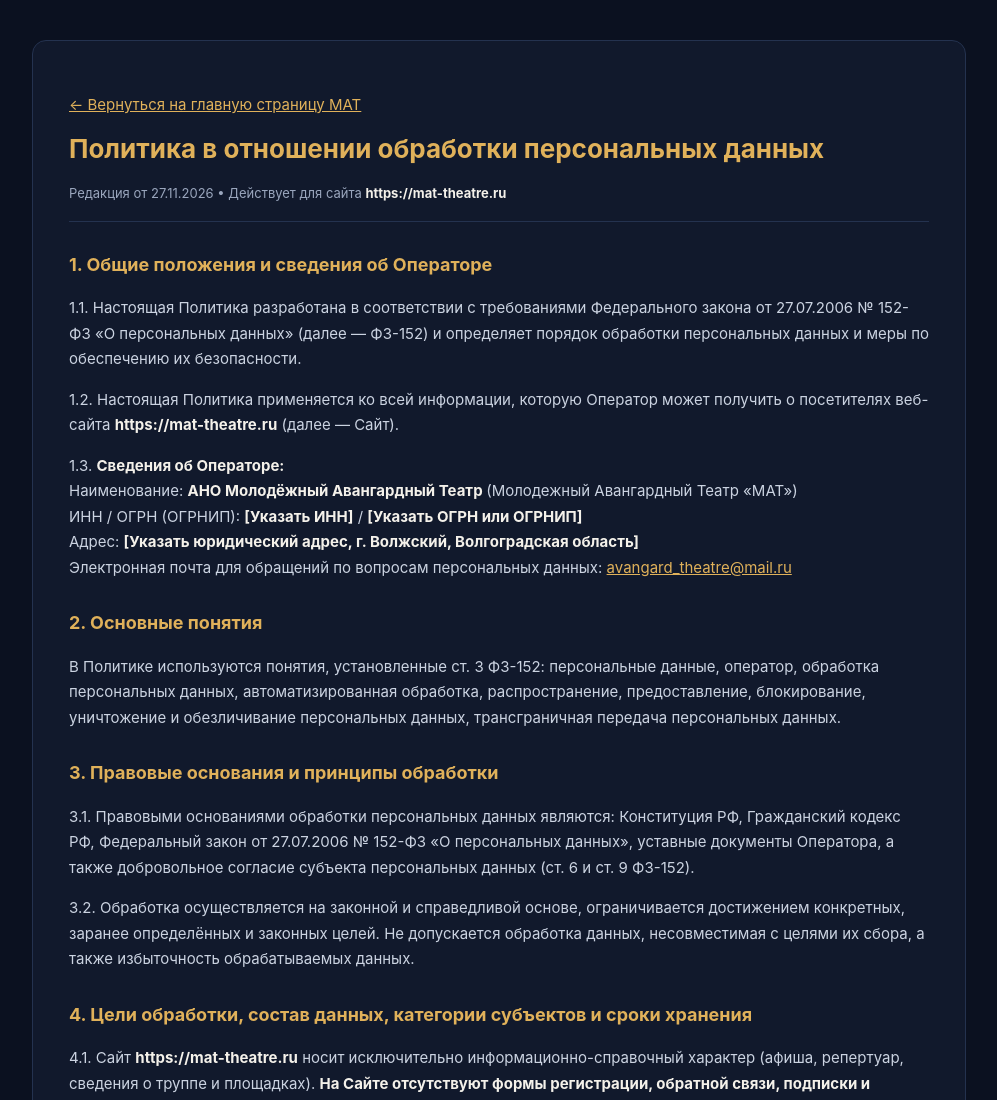
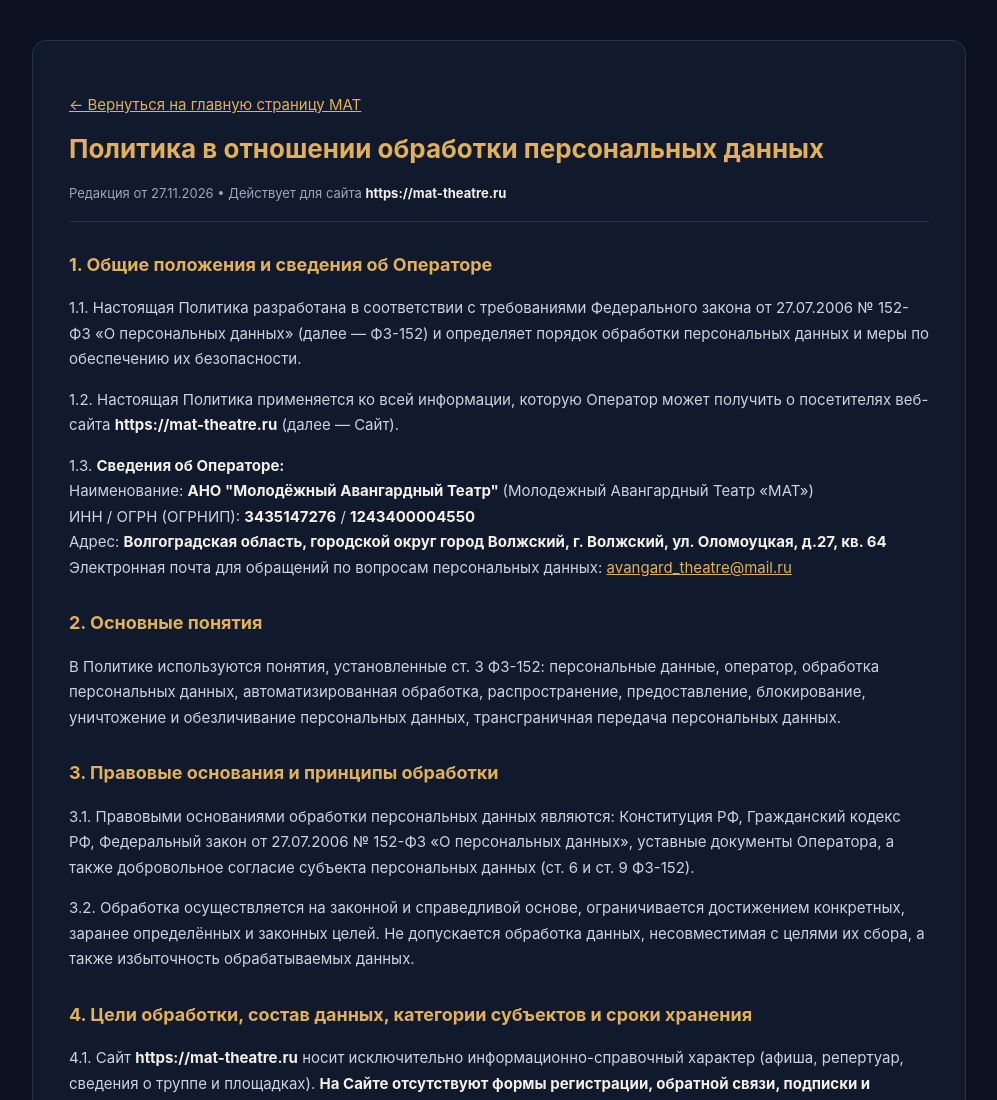
Before and after one commit to avangard-theatre/avangard-theatre.github.io, a plain HTML site: page privacy.html in a window 1280 px wide. Shown: the top 1100 px of the page, without its empty margins (141-1138 px from the left). Drawn offline with Linux system fonts and the light colour scheme.

Commit message:
privacy.html

```diff
--- a/privacy.html
+++ b/privacy.html
@@ -29,9 +29,9 @@
     <p>1.1. Настоящая Политика разработана в соответствии с требованиями Федерального закона от 27.07.2006 № 152-ФЗ «О персональных данных» (далее — ФЗ-152) и определяет порядок обработки персональных данных и меры по обеспечению их безопасности.</p>
     <p>1.2. Настоящая Политика применяется ко всей информации, которую Оператор может получить о посетителях веб-сайта <strong>https://mat-theatre.ru</strong> (далее — Сайт).</p>
     <p>1.3. <strong>Сведения об Операторе:</strong><br>
-      Наименование: <strong>АНО Молодёжный Авангардный Театр </strong> (Молодежный Авангардный Театр «МАТ»)<br>
-      ИНН / ОГРН (ОГРНИП): <strong>[Указать ИНН]</strong> / <strong>[Указать ОГРН или ОГРНИП]</strong><br>
-      Адрес: <strong>[Указать юридический адрес, г. Волжский, Волгоградская область]</strong><br>
+      Наименование: <strong>АНО "Молодёжный Авангардный Театр" </strong> (Молодежный Авангардный Театр «МАТ»)<br>
+      ИНН / ОГРН (ОГРНИП): <strong>3435147276</strong> / <strong>1243400004550</strong><br>
+      Адрес: <strong>Волгоградская область, городской округ  город Волжский, г. Волжский, ул. Оломоуцкая,  д.27, кв. 64</strong><br>
       Электронная почта для обращений по вопросам персональных данных: <a href="mailto:avangard_theatre@mail.ru">avangard_theatre@mail.ru</a>
     </p>
 
```
